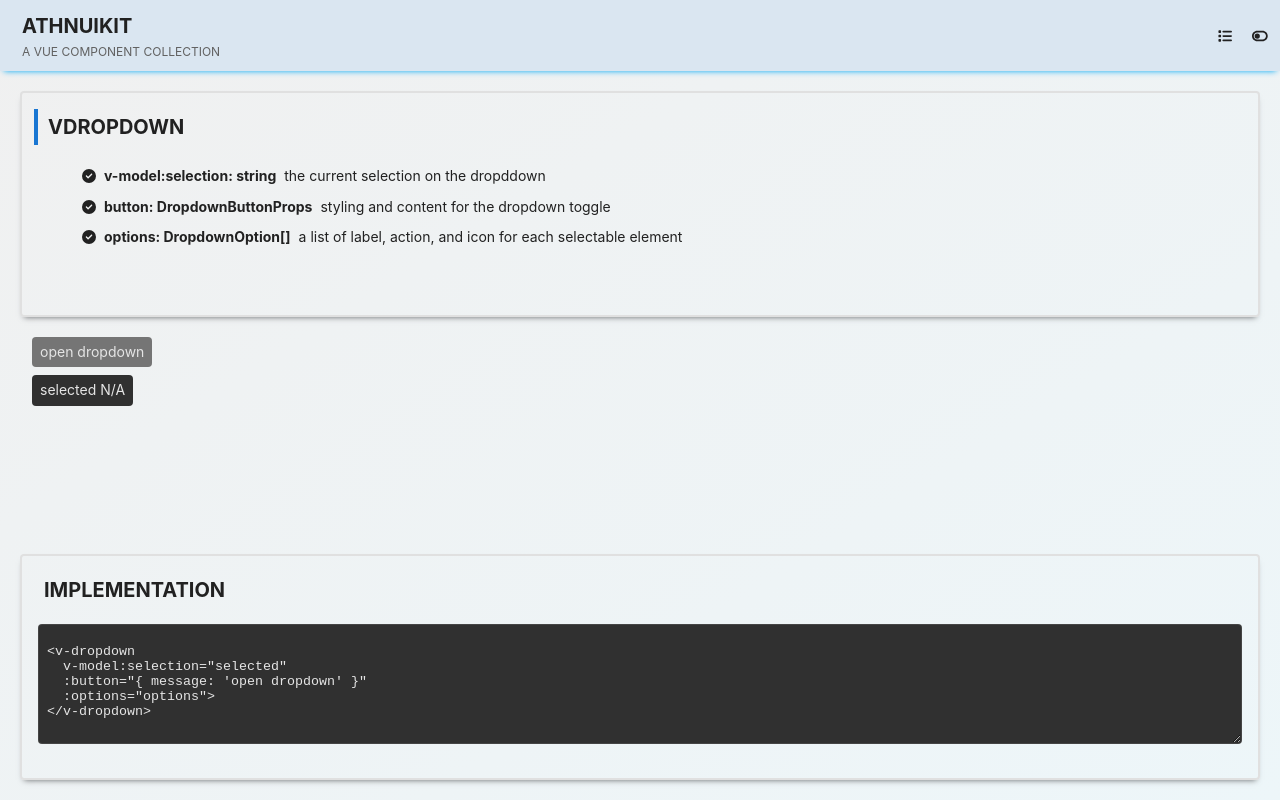
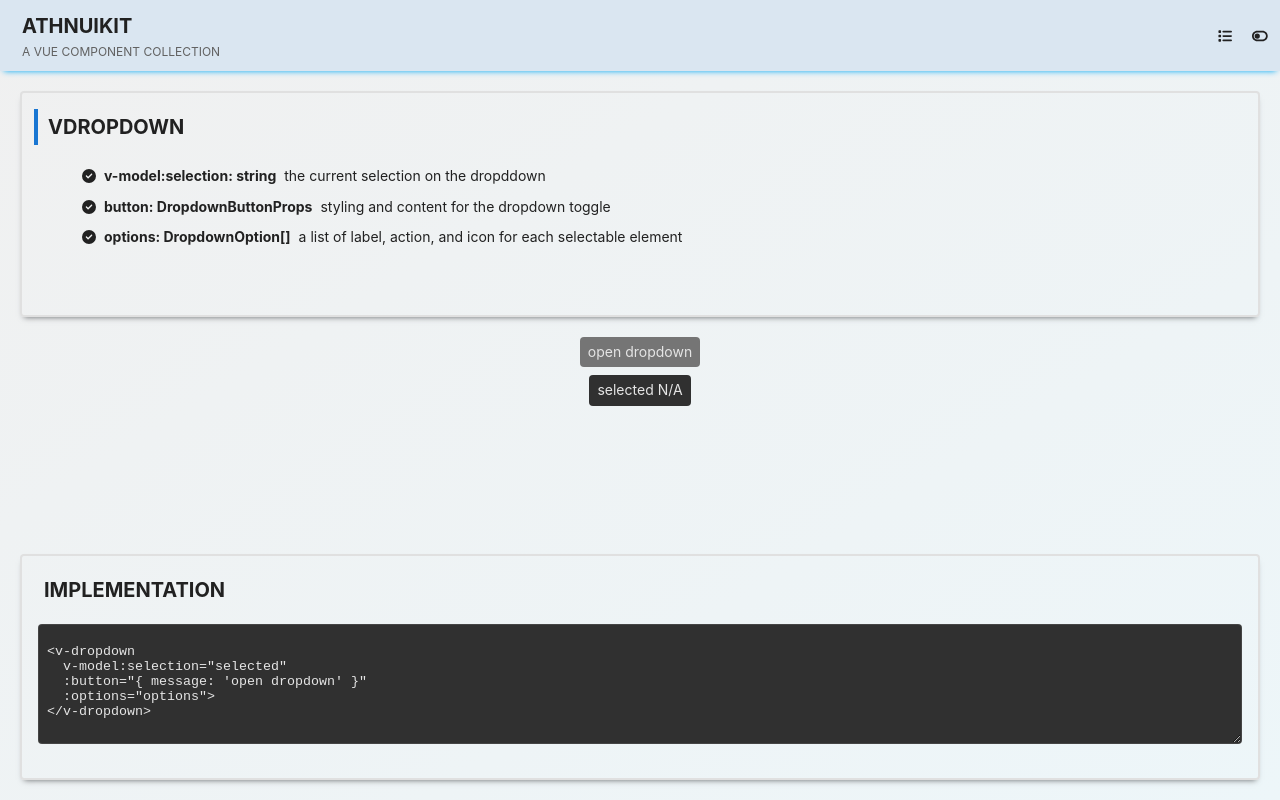
Before and after one commit to athnxyz/athnuikit, a Vue app: page /vdropdown in a window 1280 px wide. Built offline with nearby package versions, Linux system fonts and the light colour scheme.

Commit message:
minor update to readme

```diff
--- a/package.json
+++ b/package.json
@@ -1,6 +1,6 @@
 {
   "name": "athnuikit",
-  "version": "0.2.6",
+  "version": "0.2.7",
   "type": "module",
   "main": "dist/index.js",
   "types": "dist/index.d.ts",
--- a/src/views/v-dropdown-view.vue
+++ b/src/views/v-dropdown-view.vue
@@ -2,6 +2,10 @@
 import type { Ref } from 'vue';
 import { ref } from 'vue';
 
+
+const dropdownShowcaseContainerStyle = ref({
+  'align-items': 'center'
+});
 
 const dropdownDetailListItems = ref([
   { key: 'v-model:selection: string', content: 'the current selection on the dropddown' },
@@ -28,7 +32,8 @@ const implementation = ref(`
 
   <v-container orientation="vertical">
 
-    <v-container orientation="vertical" border>
+    <v-container
+      orientation="vertical" border>
       <v-title title="vdropdown" border></v-title>
       <v-list
         :items="dropdownDetailListItems"
@@ -45,7 +50,9 @@ const implementation = ref(`
       </v-list>
     </v-container>
 
-    <v-container orientation="vertical">
+    <v-container
+      orientation="vertical"
+      :style="dropdownShowcaseContainerStyle">
 
       <v-dropdown
         v-model:selection="selected"
```
Also changed, not shown: 1 other file (tests, documents, lock files or other folders).
